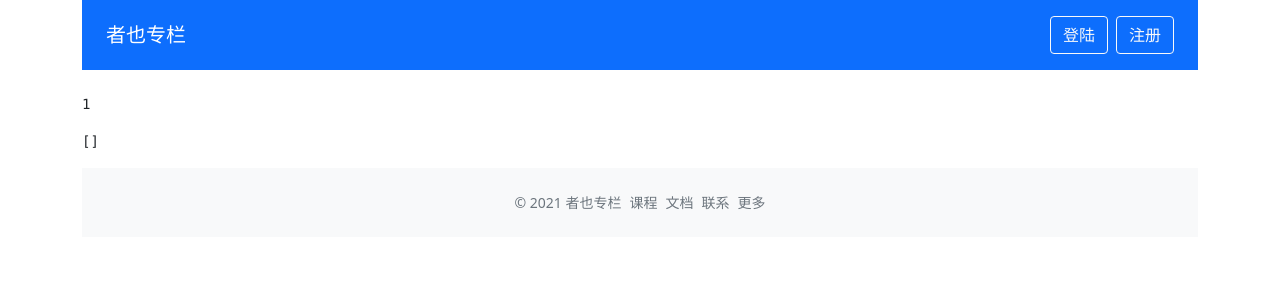
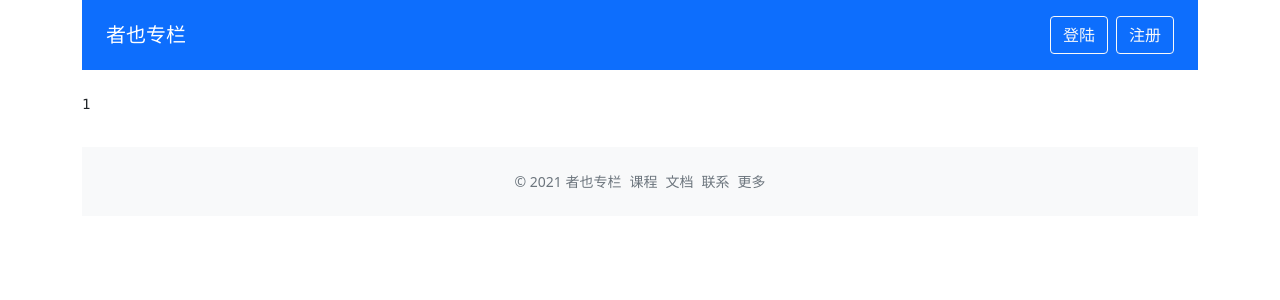
Before and after one commit to bertilchan/zheye, a Vue app: page /column/1 in a window 1280 px wide. Shown: the top 300 px of the page. Built offline with nearby package versions, Linux system fonts and the light colour scheme.

Commit message:
修改专栏内容

```diff
--- a/src/store.ts
+++ b/src/store.ts
@@ -22,6 +22,8 @@ const store = createStore<GlobalDataProps>({
             return state.columns.filter(c => c.id > 2).length
         },
         getColumnById: (state)=>(id: number)=>{
+            console.log(1111);
+
             return state.columns.find(c => c.id === id )
         },
         getPostsByCid: (state)=>(cid: number)=>{
--- a/src/views/ColumnDetail.vue
+++ b/src/views/ColumnDetail.vue
@@ -2,7 +2,8 @@
     <!-- 代替console.log -->
     <!-- <pre>{{route}}</pre> -->
     <pre>{{currentId}}</pre>
-    <pre>{{list}}</pre>
+    <!-- <pre>{{list}}</pre> -->
+    <pre>{{ column }}</pre>
     <div class="column-detail-page w-75 mx-auto">
         <div class="column-info row mb-4 border-bottom pb-4 align-items-center" v-if="column">
             <div class="col-3 text-center">
@@ -46,9 +47,7 @@ export default defineComponent({
             // }
             return selectColumn
         })
-        console.log(store.getters);
-
-
+        console.log(store.getters.getPostsByCid);
         const list = computed(() => store.getters.getPostsByCid(currentId))
         return {
             column,
```
